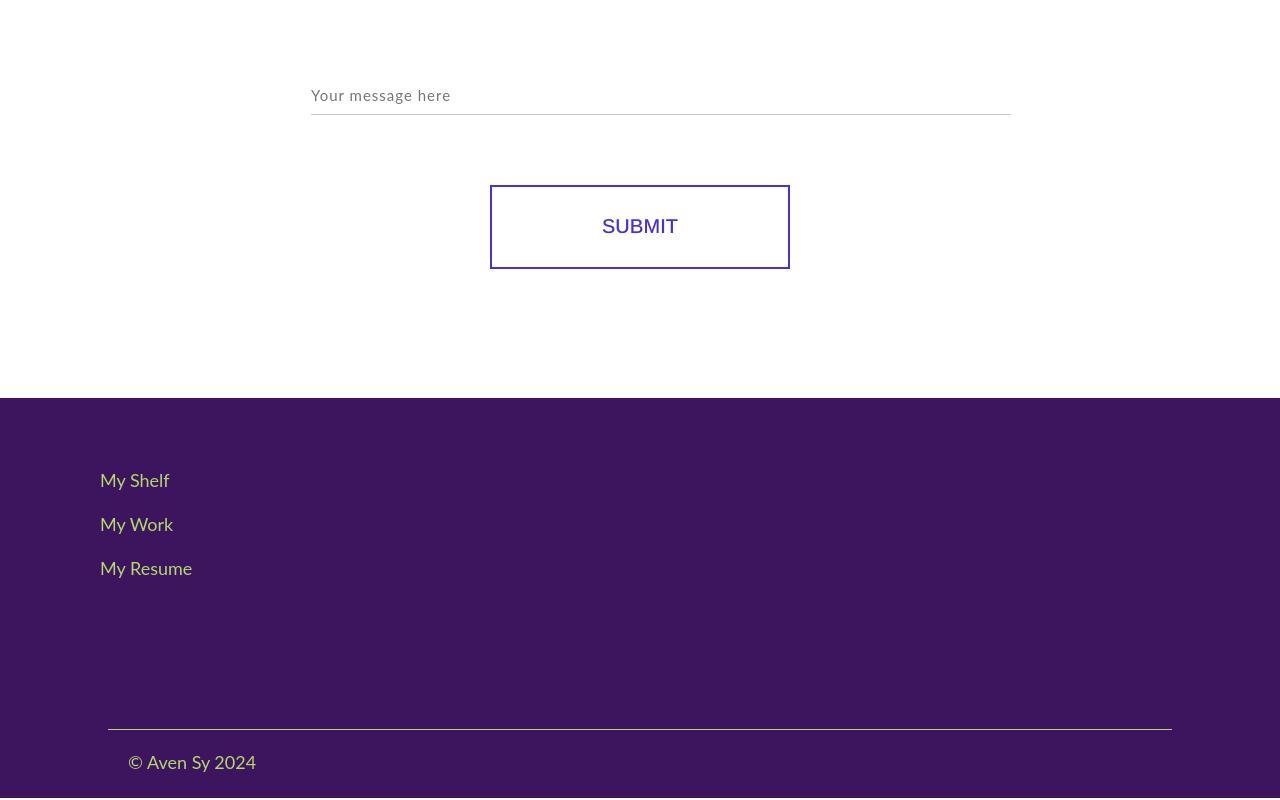
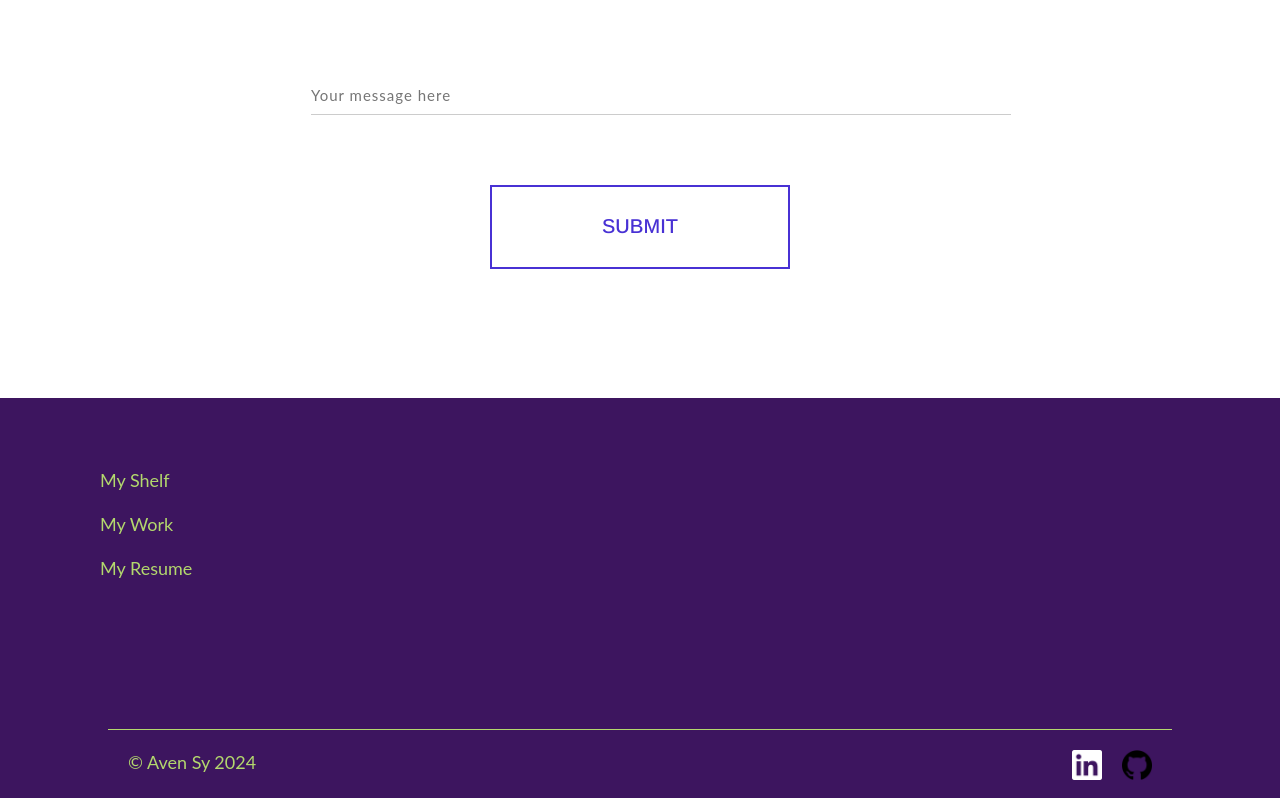
Before and after one commit to avenssy/web_dev_portfolio_final, a React (Vite) app: page / in a window 1280 px wide. Shown: the part 3327-4127 px from the top of the page. Built offline with nearby package versions, Linux system fonts and the light colour scheme.

Commit message:
finish all pages

```diff
--- a/src/App.jsx
+++ b/src/App.jsx
@@ -1,6 +1,8 @@
 import React, { useState } from 'react';
 import logo from '../public/Aven Logo 1.png';
 import myPicture from '../public/Grad Pic.JPG';
+import linkedIn from '../public/linkedin-icon.png';
+import gitHub from '../public/github-logo.png';
 import animatedProgrammer from '../public/Animated Programmer.gif';
 
 function App() {
@@ -148,6 +150,8 @@ function App() {
         </div>
         <div className='sixth-footer-div'>
            <p className='sixth-footer-words'>© Aven Sy 2024</p>
+           <img src={linkedIn} className='sixth-link-images'/>
+           <img src={gitHub} className='sixth-link-images'/>
         </div>
       </div>
     </div>
--- a/src/index.css
+++ b/src/index.css
@@ -575,8 +575,16 @@ input[type="email"] {
   margin-top:100px;
   padding: 20px;
   font-size: larger;
+  display: flex;
+  flex-direction: row;
 }
 
 .sixth-footer-words {
   margin-right: auto;
 }
+
+.sixth-link-images {
+  height: 30px;
+  margin-left: 20px;
+  cursor: pointer;
+}
```
Also changed, not shown: public/github-logo.png (added), public/linkedin-icon.png (added).
